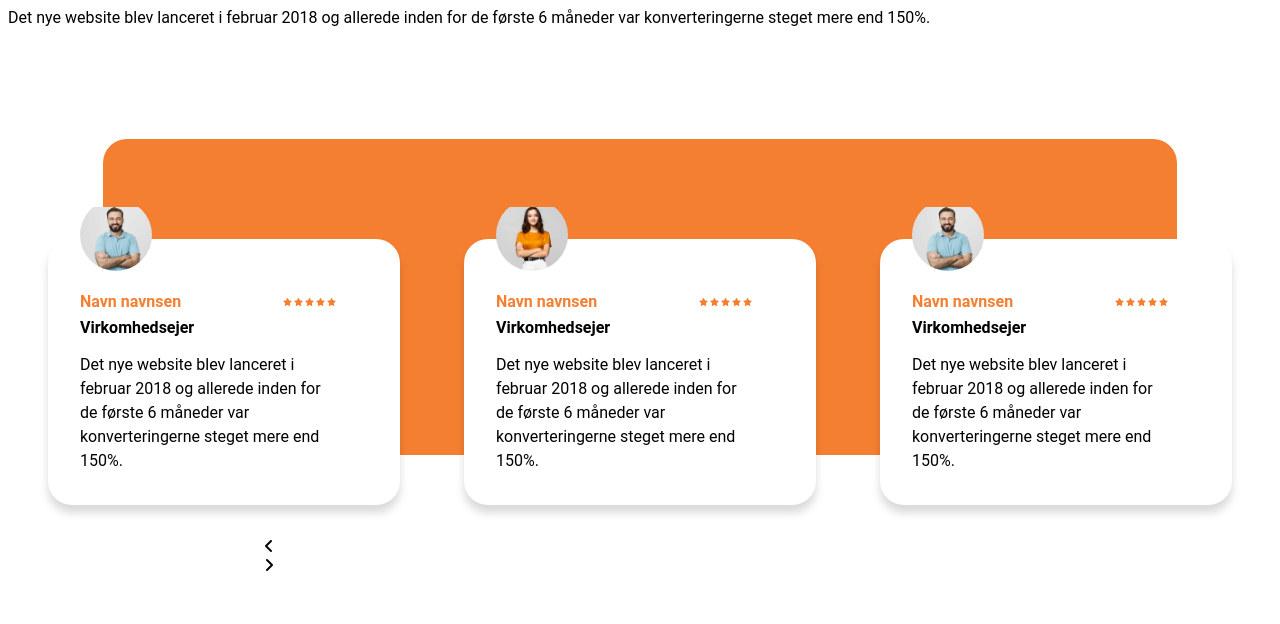
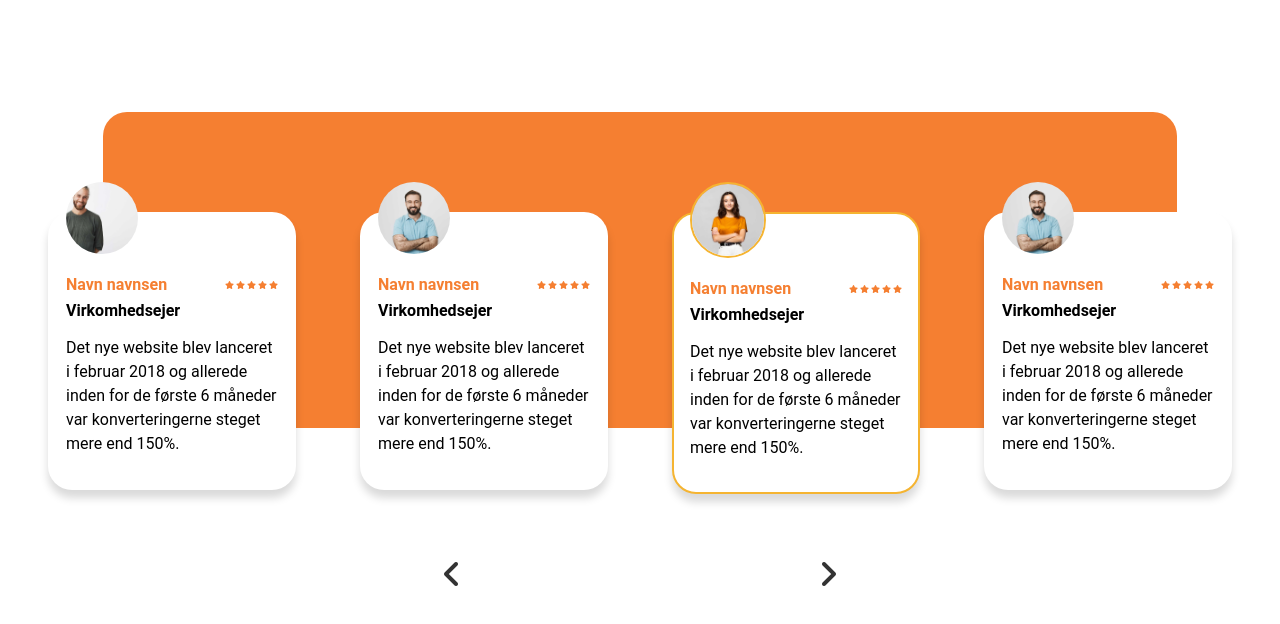
Before and after one commit to Maria4lexzy/FrontEndTest-Komunikado, a website: page index.html in a window 1280 px wide. Drawn offline with nearby package versions, Linux system fonts and the light colour scheme.

Commit message:
testimonial updates

```diff
--- a/app/scss/00_base/_root.scss
+++ b/app/scss/00_base/_root.scss
@@ -0,0 +1,3 @@
+:root {
+	font-family: "Roboto", sans-serif;
+}
--- a/app/scss/00_base/_slider.scss
+++ b/app/scss/00_base/_slider.scss
@@ -1,8 +1,9 @@
-.slider-btn-wrapper {
+.slider__btn-wrapper {
 	display: flex;
 	flex-wrap: wrap;
 	align-items: center;
 	justify-content: space-around;
+
 	.slider__btn-next,
 	.slider__btn-prev {
 		i {
--- a/app/scss/00_base/_typography.scss
+++ /dev/null
@@ -1,3 +0,0 @@
-:root {
-	font-family: "Roboto", sans-serif;
-}
--- a/app/scss/00_base/_variables.scss
+++ b/app/scss/00_base/_variables.scss
@@ -6,12 +6,9 @@ $border-radius__extra-big: 56px;
 
 $border: 4px solid #f5b431;
 $box-shadow: 0px 8px 8px rgba(0, 0, 0, 0.15);
-
 $box-shadow-medium: 0px 1px 10px 0px hsla(0, 0%, 0%, 0.12), 0px 2px 4px -1px hsla(0, 0%, 0%, 0.2);
 $box-shadow-intense: hsla(0, 0%, 0%, 0.14), 0px 5px 22px 4px hsla(0, 0%, 0%, 0.12),
 	0px 7px 8px -4px hsla(0, 0%, 0%, 0.2);
-
-// $box-shadow: 0 0.5rem 1rem rgba(0, 0, 0, 0.3);
 $border-short: 0.3rem solid rgba(37, 35, 35, 0.3);
 $border-short-orange: 0.3rem solid rgba(242, 102, 44, 0.8);
 $border: 0.1rem solid rgba(0, 0, 0, 0.3);
--- a/app/scss/02_molecule/_m-card.scss
+++ b/app/scss/02_molecule/_testimonials.scss
@@ -1,66 +1,3 @@
-// .testimonial-section {
-// 	// box-shadow: $box-shadow-medium;
-// 	// margin-top: 10rem;
-
-// 	// padding: 4rem;
-// 	// width: 100%;
-// 	// padding-top: 20px;
-// 	// text-align: center;
-
-// 	.slider-wrapper {
-// 		width: 90%;
-// 		border-radius: $border-radius__medium;
-// 		background-color: $primary;
-// 		// position: relative;
-// 		padding: 4rem;
-// 	}
-// 	.slider {
-// 		// margin-bottom: 2rem;
-// 		// position: absolute;
-// 		// top: 40px;
-// 		// width: 90%;
-// 		// margin: 0px auto;
-// 		&__item {
-// 			padding: 32px;
-// 			width: 10rem;
-// 			box-shadow: $box-shadow-medium;
-
-// 			border-radius: $border-radius__medium;
-// 			border: $border;
-// 			background-color: $white;
-// 			color: $black;
-// 			border-color: red;
-// 			.active {
-// 				border: 2px solid $yellow;
-// 			}
-// 		}
-
-// 		&__img {
-// 			object-fit: cover;
-// 			width: 10rem;
-// 			clip-path: circle(50px at center);
-// 			width: 20%;
-// 			// margin-top: 4.5rem;
-// 			border: 2px solid $primary;
-// 		}
-// 		&__title {
-// 			color: $primary;
-// 		}
-// 		&__subtitle {
-// 			font-weight: 400;
-// 		}
-// 		&__description {
-// 		}
-// 		&__stars {
-// 			color: $primary;
-// 		}
-// 	}
-
-// 	.slider-btn-wrapper {
-// 		margin-top: 446px;
-// 	}
-// }
-
 .testimonials {
 	margin-top: 10rem;
 	&__wrapper {
@@ -82,13 +19,17 @@
 		background-color: $primary;
 		@include for-phone-only {
 			top: -8px;
-
 			width: 95%;
 			height: 200px;
 		}
 	}
 	&__btn {
 		padding: 0 16rem;
+		margin-top: 32px;
+		display: flex;
+		@include for-phone-only {
+			display: none;
+		}
 	}
 
 	.slider {
@@ -101,12 +42,27 @@
 			box-shadow: $box-shadow;
 			border-radius: $border-radius__medium;
 			background-color: $white;
+			border: 2px solid transparent;
+			transition: all 0.4s linear;
+			cursor: pointer;
+			&.slick-current.slick-active.slick-center {
+				// background-color: red;
+				border: 2px solid $secondary;
+				img {
+					border: 2px solid $secondary;
+				}
+			}
 
 			@include for-phone-only {
 				font-size: 0.8rem;
 				margin: 8px;
 				padding: 16px;
+				padding-top: 0px;
+
 				text-align: center;
+			}
+			@include for-tablet-portrait-up {
+				padding: 16px;
 			}
 		}
 		&__img {
@@ -118,9 +74,9 @@
 			object-fit: cover;
 
 			@include for-phone-only {
-				width: 48px;
-				height: 48px;
-				margin-top: -32px;
+				width: 56px;
+				height: 56px;
+				margin-top: -8px;
 			}
 		}
 
@@ -163,24 +119,3 @@
 		}
 	}
 }
-
-.wrappper {
-	width: 100%;
-	padding-top: 20px;
-	text-align: center;
-	color: $black;
-
-	.carousel {
-		width: 90%;
-		margin: 0px auto;
-		color: $black;
-	}
-	.slick-slide {
-		margin: 10px;
-		color: $black;
-	}
-	img {
-		width: 100%;
-		border: 2px solid #fff;
-	}
-}
--- a/app/scss/styles.scss
+++ b/app/scss/styles.scss
@@ -3,7 +3,6 @@
 // Base imports
 @import "00_base/media-queries_mixins";
 @import "00_base/root";
-@import "00_base/typography";
 @import "00_base/variables";
 @import "00_base/colors";
 @import "00_base/slider";
@@ -13,7 +12,6 @@
 @import "01_atom/a-buttons";
 
 // molecule imports
-@import "02_molecule/m-card";
+@import "02_molecule/testimonials";
 
 // organism imports
-@import "03_organism/o-card-list";
--- a/index.html
+++ b/index.html
@@ -29,9 +29,7 @@
 </head>
 
 <body>
-	Det nye website blev lanceret i februar 2018 og allerede inden for de første 6 måneder var konverteringerne steget
-	mere
-	end 150%.
+
 
 
 	<section class="testimonials">
@@ -155,20 +153,38 @@
 				$('.slider').slick('slickPrev');
 			});
 			$('.slider').slick({
-				slidesToShow: 3,
+				slidesToShow: 4,
 				centerMode: true,
 				arrows: false,
 				draggable: true,
 				centerPadding: '8px',
-
-
+				// infinite: true,
 				responsive: [
 					{
-						breakpoint: 768,
+						breakpoint: 1200,
 						settings: {
-							slidesToShow: 1
+							slidesToShow: 3,
 						}
-					}
+					},
+					{
+						breakpoint: 900,
+						settings: {
+							slidesToShow: 3,
+							slidesToScroll: 3,
+						}
+					},
+					{
+						breakpoint: 800,
+						settings: {
+							slidesToShow: 1,
+							slidesToScroll: 1,
+
+						}
+					},
+
+					// You can unslick at a given breakpoint now by adding:
+					// settings: "unslick"
+					// instead of a settings object
 				]
 			});
 
```
Also changed, not shown: app/scss/02_molecule/_m-reviews.scss (deleted), app/scss/03_organism/_o-card-list.scss (deleted), dist/styles.css, 1 other file.
